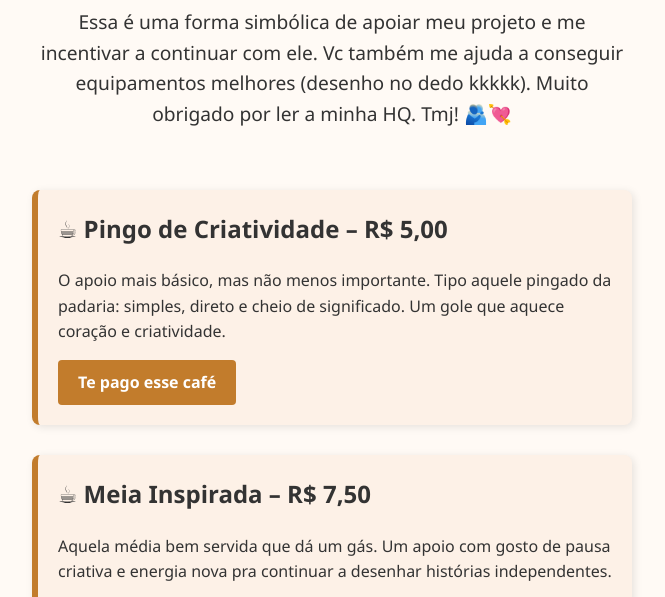
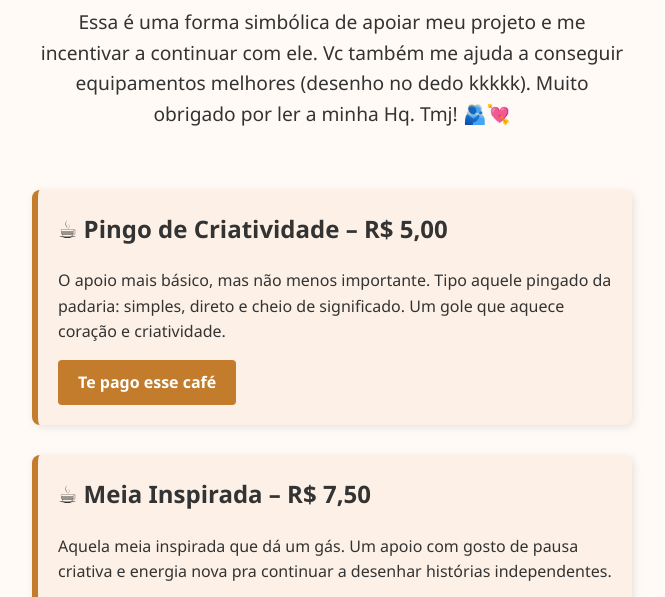
Before and after one commit to ghe12345-afk/mepagaumcafe, a plain HTML site: page index.html in a window 1280 px wide. Shown: the part 154-751 px from the top of the page, without its empty margins (308-973 px from the left). Drawn offline with Linux system fonts and the light colour scheme.

Commit message:
Update index.html

```diff
--- a/index.html
+++ b/index.html
@@ -93,7 +93,7 @@
 <body>
   <header>
     <h1>☕ Me paga um café?</h1>
-    <p>Essa é uma forma simbólica de apoiar meu projeto e me incentivar a continuar com ele. Vc também me ajuda a conseguir equipamentos melhores (desenho no dedo kkkkk). Muito obrigado por ler a minha HQ. Tmj! 🫂💘</p>
+    <p>Essa é uma forma simbólica de apoiar meu projeto e me incentivar a continuar com ele. Vc também me ajuda a conseguir equipamentos melhores (desenho no dedo kkkkk). Muito obrigado por ler a minha Hq. Tmj! 🫂💘</p>
   </header>
 
   <section class="cafes">
@@ -105,7 +105,7 @@
 
     <div class="cafe">
       <h2>☕ Meia Inspirada – R$ 7,50</h2>
-      <p>Aquela média bem servida que dá um gás. Um apoio com gosto de pausa criativa e energia nova pra continuar a desenhar histórias independentes.</p>
+      <p>Aquela meia inspirada que dá um gás. Um apoio com gosto de pausa criativa e energia nova pra continuar a desenhar histórias independentes.</p>
       <a href="https://pay.kiwify.com.br/Fhl5idy" target="_blank">Te pago esse café</a>
     </div>
 
```
